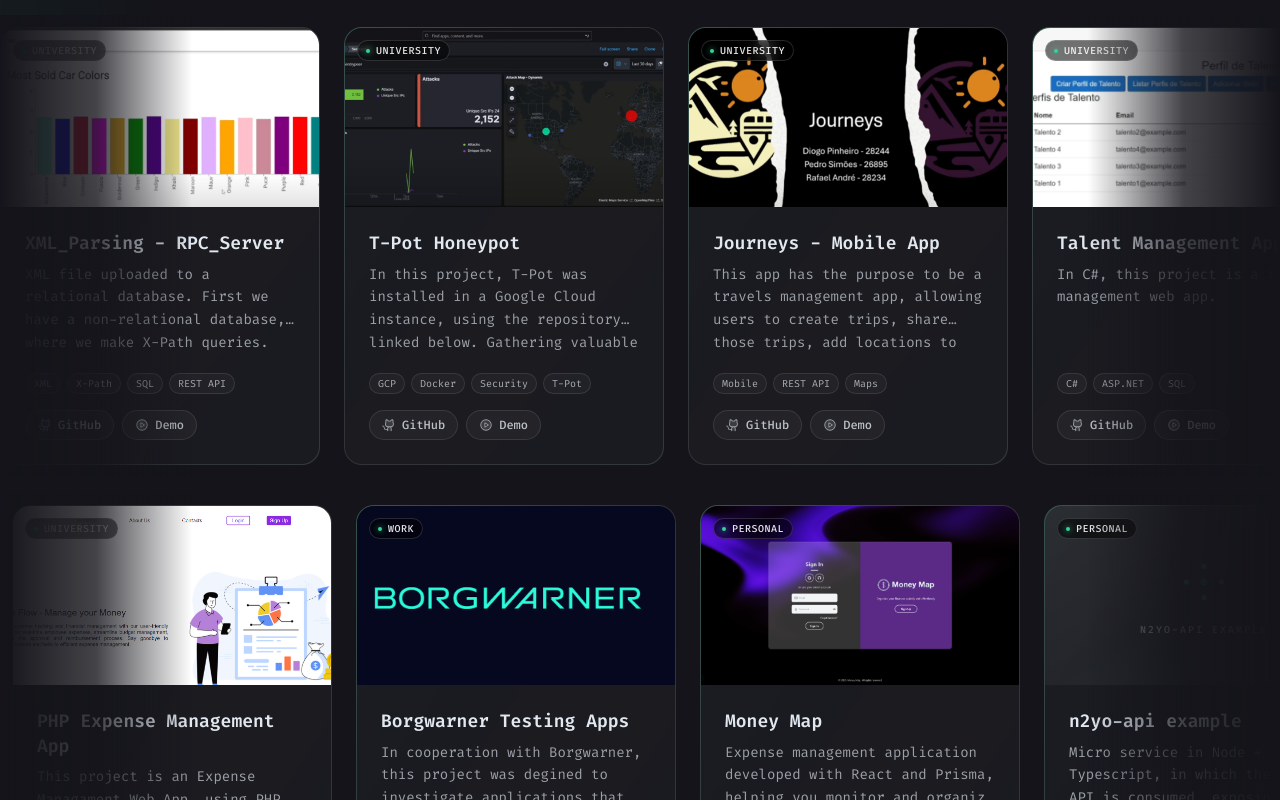
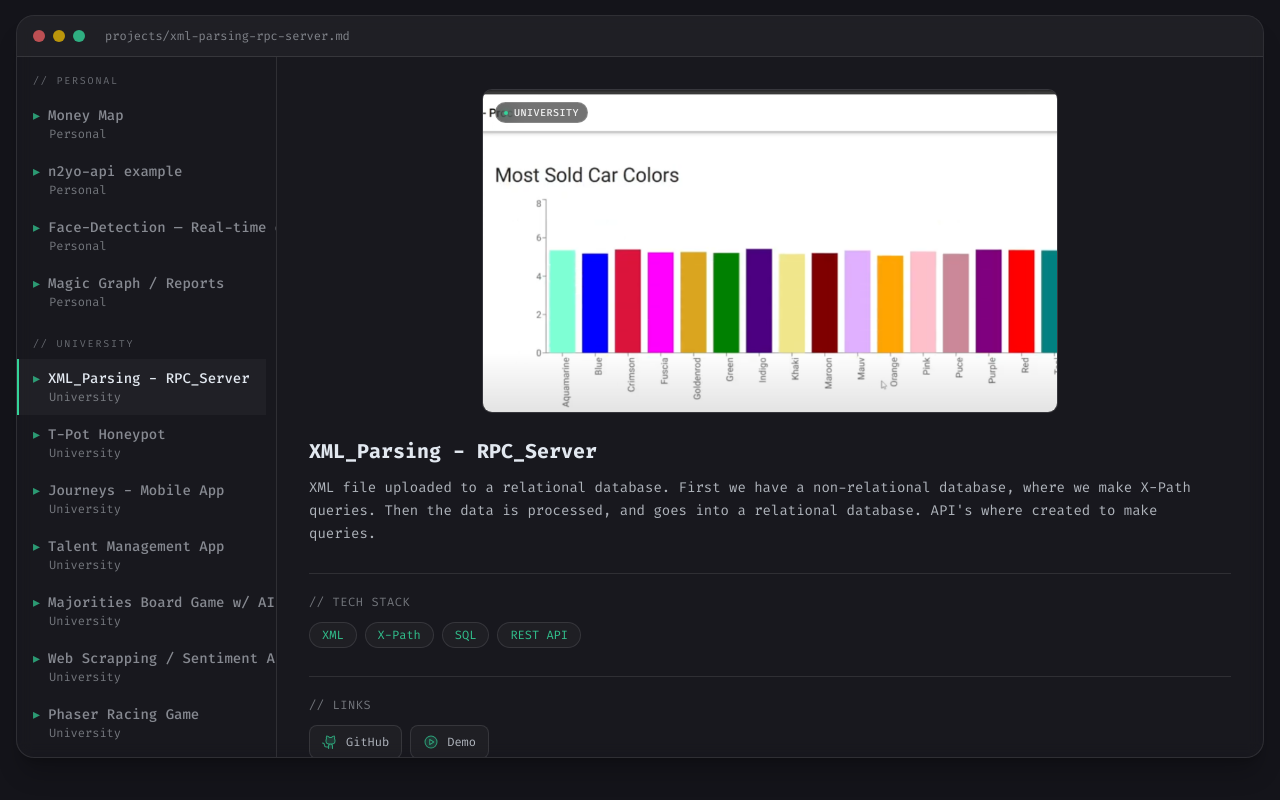
Before and after one commit to kromenz/ts-webport, a Next.js app: page / in a window 1280 px wide. Shown: the part 2080-2880 px from the top of the page. Built offline with nearby package versions, Linux system fonts and the light colour scheme.

Commit message:
refactored projects section

```diff
--- a/app/globals.css
+++ b/app/globals.css
@@ -228,31 +228,3 @@ body::-webkit-scrollbar-corner {
 .scrollbar-custom::-webkit-scrollbar-corner {
   background: transparent;
 }
-
-/* Projects section: infinite horizontal rows */
-@keyframes projects-marquee-left {
-  from {
-    transform: translateX(0);
-  }
-  to {
-    transform: translateX(-50%);
-  }
-}
-
-@keyframes projects-marquee-right {
-  from {
-    transform: translateX(-50%);
-  }
-  to {
-    transform: translateX(0);
-  }
-}
-
-/* Marquee: animation is applied inline in React (reliable). Pause on hover so users can read without the row jumping (changing animation-duration mid-run causes a position jump). */
-.projects-marquee-track:hover {
-  animation-play-state: paused;
-}
-
-.projects-marquee-row-shell {
-  overflow: hidden;
-}
--- a/app/src/components/Projects/Projects.tsx
+++ b/app/src/components/Projects/Projects.tsx
@@ -1,26 +1,23 @@
+/* eslint-disable react/jsx-no-comment-textnodes */
 "use client";
 
+import { useMemo, useState } from "react";
 import Image from "next/image";
-import { useEffect, useRef, useState } from "react";
+import { motion, AnimatePresence } from "framer-motion";
 import { GithubLogo, PlayCircle } from "@phosphor-icons/react";
 
 import { PROJECTS } from "@/src/data/data";
 
-function useMarqueeMotionFactor() {
-  const [factor, setFactor] = useState(1);
+type Project = (typeof PROJECTS)[number];
 
-  useEffect(() => {
-    const mq = window.matchMedia("(prefers-reduced-motion: reduce)");
-    const sync = () => setFactor(mq.matches ? 5 : 1);
-    sync();
-    mq.addEventListener("change", sync);
-    return () => mq.removeEventListener("change", sync);
-  }, []);
+const TYPE_ORDER = ["Work", "Personal", "University"] as const;
 
-  return factor;
+function slugify(value: string) {
+  return value
+    .toLowerCase()
+    .replace(/[^a-z0-9]+/g, "-")
+    .replace(/^-+|-+$/g, "");
 }
-
-type Project = (typeof PROJECTS)[number];
 
 function ProjectImagePlaceholder({ title }: { title: string }) {
   return (
@@ -57,241 +54,219 @@ function ProjectImagePlaceholder({ title }: { title: string }) {
   );
 }
 
-function ProjectCard({
-  project,
-  imageSizes,
-}: {
-  project: Project;
-  imageSizes: string;
-}) {
-  const cardRef = useRef<HTMLDivElement>(null);
+const Projects = () => {
+  const [activeIndex, setActiveIndex] = useState(0);
+  const active = PROJECTS[activeIndex];
 
-  const handleMouseMove = (e: React.MouseEvent<HTMLElement>) => {
-    const card = cardRef.current;
-    if (!card) return;
-    const rect = card.getBoundingClientRect();
-    card.style.setProperty("--mx", `${e.clientX - rect.left}px`);
-    card.style.setProperty("--my", `${e.clientY - rect.top}px`);
-  };
+  const groups = useMemo(() => {
+    const byType = new Map<string, { project: Project; index: number }[]>();
+    PROJECTS.forEach((project, index) => {
+      const key = project.type ?? "Other";
+      if (!byType.has(key)) byType.set(key, []);
+      byType.get(key)!.push({ project, index });
+    });
+    const ordered: {
+      type: string;
+      items: { project: Project; index: number }[];
+    }[] = [];
+    TYPE_ORDER.forEach((type) => {
+      const items = byType.get(type);
+      if (items && items.length > 0) ordered.push({ type, items });
+      byType.delete(type);
+    });
+    byType.forEach((items, type) => ordered.push({ type, items }));
+    return ordered;
+  }, []);
+
+  const activeSlug = slugify(active.title);
 
   return (
-    <article
-      onMouseMove={handleMouseMove}
-      className="group relative flex h-full w-full">
-      <div className="absolute inset-0 rounded-2xl bg-linear-to-br from-green-primary/20 via-transparent to-green-primary/5 p-px">
-        <div className="h-full w-full rounded-2xl bg-background/90" />
+    <section id="projects" className="pt-24 pb-32 md:pb-40">
+      <div className="container mx-auto px-4">
+        <h2 className="text-center text-2xl md:text-3xl font-bold text-foreground/80 mb-12 font-mono">
+          <span className="text-green-primary">{"~/"}</span>projects
+        </h2>
+
+        <div className="max-w-7xl mx-auto rounded-2xl border border-white/10 bg-white/2 backdrop-blur-sm overflow-hidden shadow-xl shadow-black/20">
+          {/* Window chrome */}
+          <div className="flex items-center gap-2 px-4 py-3 border-b border-white/10 bg-white/3">
+            <span className="w-3 h-3 rounded-full bg-red-400/70" />
+            <span className="w-3 h-3 rounded-full bg-yellow-400/70" />
+            <span className="w-3 h-3 rounded-full bg-green-primary/80" />
+            <span className="ml-3 text-xs text-foreground/50 font-mono truncate">
+              projects/{activeSlug}.md
+            </span>
           </div>
 
+          <div className="grid grid-cols-1 md:grid-cols-[260px_1fr] md:h-[700px]">
+            {/* Sidebar / file tree */}
+            <div className="flex md:flex-col overflow-x-auto md:overflow-x-visible md:overflow-y-auto border-b md:border-b-0 md:border-r border-white/10 scrollbar-custom">
+              {groups.map((group) => (
                 <div
-        ref={cardRef}
-        className="relative flex min-h-0 w-full flex-1 flex-col overflow-hidden rounded-2xl border border-white/10 bg-white/3 shadow-none transition-[border-color,box-shadow] duration-300 md:group-hover:border-green-primary/30 md:group-hover:shadow-[0_0_0_1px_rgba(52,211,153,0.15),0_24px_60px_-28px_rgba(0,0,0,0.65)]">
+                  key={group.type}
+                  className="flex md:block shrink-0 md:shrink">
+                  <div className="hidden md:block px-4 pt-4 pb-2 text-[10px] uppercase tracking-[0.18em] font-mono text-foreground/40">
+                    // {group.type.toLowerCase()}
+                  </div>
+                  {group.items.map(({ project, index }) => {
+                    const isActive = index === activeIndex;
+                    return (
+                      <button
+                        key={index}
+                        onClick={() => setActiveIndex(index)}
+                        className={`relative shrink-0 md:shrink text-left px-4 py-2.5 transition-colors font-mono text-sm whitespace-nowrap md:whitespace-normal ${
+                          isActive
+                            ? "bg-white/4 text-foreground"
+                            : "text-foreground/55 hover:text-foreground hover:bg-white/2"
+                        }`}>
+                        {isActive && (
+                          <motion.span
+                            layoutId="projectsTab"
+                            className="absolute left-0 top-0 bottom-0 w-0.5 bg-green-primary md:block hidden"
+                            transition={{
+                              type: "spring",
+                              stiffness: 500,
+                              damping: 35,
+                            }}
+                          />
+                        )}
+                        {isActive && (
+                          <motion.span
+                            layoutId="projectsTabMobile"
+                            className="absolute left-0 right-0 bottom-0 h-0.5 bg-green-primary md:hidden"
+                            transition={{
+                              type: "spring",
+                              stiffness: 500,
+                              damping: 35,
+                            }}
+                          />
+                        )}
+                        <div className="flex items-center gap-2">
+                          <span className="text-green-primary/70">{"▸"}</span>
+                          <span className="font-medium truncate">
+                            {project.title}
+                          </span>
+                        </div>
+                        <span className="block text-xs text-foreground/45 md:ml-4 ml-5">
+                          {project.type}
+                        </span>
+                      </button>
+                    );
+                  })}
+                </div>
+              ))}
+            </div>
+
+            {/* Content pane */}
+            <div className="relative md:min-h-0">
+              <AnimatePresence mode="wait">
+                <motion.div
+                  key={`project-${activeIndex}`}
+                  initial={{ opacity: 0, y: 8 }}
+                  animate={{ opacity: 1, y: 0 }}
+                  exit={{ opacity: 0, y: -8 }}
+                  transition={{ duration: 0.2, ease: "easeOut" }}
+                  className="p-6 md:p-8 md:absolute md:inset-0 md:overflow-y-auto scrollbar-custom">
+                  <div className="group relative mx-auto aspect-video w-full max-w-xl">
                     <div
-          className="pointer-events-none absolute inset-0 z-10 opacity-0 transition-opacity duration-300 md:group-hover:opacity-100"
-          style={{
-            background:
-              "radial-gradient(420px circle at var(--mx,50%) var(--my,50%), rgba(52,211,153,0.16), transparent 45%)",
-          }}
+                      className="pointer-events-none absolute -inset-6 rounded-3xl bg-green-primary/25 opacity-0 blur-3xl transition-opacity duration-500 group-hover:opacity-100"
                       aria-hidden
                     />
-
-        <div className="relative aspect-video shrink-0 overflow-hidden bg-white/4">
-          {project.imageUrl ? (
+                    <div className="relative h-full w-full overflow-hidden rounded-lg border border-white/10 bg-white/4 transition-colors duration-300 group-hover:border-green-primary/40">
+                      {active.imageUrl ? (
                         <Image
-              src={project.imageUrl}
-              alt={`Preview for ${project.title}`}
+                          src={active.imageUrl}
+                          alt={`Preview for ${active.title}`}
                           fill
-              sizes={imageSizes}
-              className="object-cover motion-safe:md:group-hover:scale-[1.03] motion-safe:transition-transform motion-safe:duration-500 motion-safe:ease-out"
+                          sizes="(max-width: 768px) 100vw, 40rem"
+                          className="object-cover"
                         />
                       ) : (
-            <ProjectImagePlaceholder title={project.title} />
+                        <ProjectImagePlaceholder title={active.title} />
                       )}
-          <div className="pointer-events-none absolute inset-0 bg-linear-to-t from-black/40 via-transparent to-transparent opacity-0 transition-opacity duration-300 md:group-hover:opacity-100" />
                       <div className="pointer-events-none absolute left-3 top-3 inline-flex max-w-[calc(100%-1.5rem)] items-center gap-1.5 rounded-full border border-white/15 bg-black/55 backdrop-blur-sm px-2 py-0.5 text-[10px] font-medium uppercase tracking-wider text-white/90 font-mono">
                         <span
                           className="h-1 w-1 shrink-0 rounded-full bg-green-primary shadow-[0_0_6px_rgba(52,211,153,0.9)]"
                           aria-hidden
                         />
-            <span className="truncate">{project.type}</span>
+                        <span className="truncate">{active.type}</span>
+                      </div>
                     </div>
                   </div>
 
-        <div className="flex flex-1 flex-col p-4 sm:p-5 md:p-6">
-          <h3 className="text-base sm:text-lg font-semibold leading-snug text-foreground">
-            {project.title}
+                  <div className="mt-6 flex flex-col md:flex-row md:items-baseline md:justify-between gap-1 mb-1">
+                    <h3 className="text-xl font-bold text-foreground">
+                      {active.title}
                     </h3>
-          <p className="mt-2 line-clamp-3 flex-1 text-sm leading-relaxed text-foreground/65">
-            {project.description}
+                  </div>
+
+                  <p className="mt-3 text-sm leading-relaxed text-foreground/75">
+                    {active.description}
                   </p>
-          {project.tech && project.tech.length > 0 && (
-            <ul className="mt-4 flex flex-wrap gap-1.5">
-              {project.tech.slice(0, 4).map((t) => (
-                <li
+
+                  {active.tech && active.tech.length > 0 && (
+                    <div className="mt-7 pt-5 border-t border-white/10">
+                      <p className="text-xs uppercase tracking-wider text-foreground/45 font-mono mb-3">
+                        // tech stack
+                      </p>
+                      <div className="flex flex-wrap gap-2">
+                        {active.tech.map((t, i) => (
+                          <motion.span
                             key={t}
-                  className="rounded-full border border-white/10 bg-white/3 px-2 py-0.5 text-[10px] font-mono text-foreground/70">
+                            initial={{ opacity: 0, y: 4 }}
+                            animate={{ opacity: 1, y: 0 }}
+                            transition={{
+                              duration: 0.2,
+                              delay: 0.05 * i,
+                            }}
+                            className="px-3 py-1 text-xs rounded-full border border-white/10 bg-white/3 text-green-primary/90 hover:border-green-primary/40 hover:bg-green-primary/10 transition-colors cursor-default font-mono">
                             {t}
-                </li>
+                          </motion.span>
                         ))}
-            </ul>
+                      </div>
+                    </div>
                   )}
-          <div className="mt-4 flex flex-wrap gap-2">
+
+                  <div className="mt-7 pt-5 border-t border-white/10">
+                    <p className="text-xs uppercase tracking-wider text-foreground/45 font-mono mb-3">
+                      // links
+                    </p>
+                    <div className="flex flex-wrap gap-2">
                       <a
-              href={project.githubUrl}
+                        href={active.githubUrl}
                         target="_blank"
                         rel="noopener noreferrer"
-              aria-label={`GitHub repository for ${project.title}`}
-              className="inline-flex items-center gap-1.5 rounded-full border border-white/10 bg-white/4 px-3 py-1.5 text-xs font-medium text-foreground/80 transition-colors hover:border-green-primary/40 hover:bg-green-primary/10 hover:text-green-primary font-mono">
+                        aria-label={`GitHub repository for ${active.title}`}
+                        className="inline-flex items-center gap-2 rounded-md border border-white/10 bg-white/3 px-3 py-2 font-mono text-xs text-foreground/75 transition-colors hover:border-green-primary/40 hover:bg-green-primary/10 hover:text-foreground">
                         <GithubLogo
-                className="h-3.5 w-3.5 opacity-80"
+                          className="h-4 w-4 shrink-0 text-green-primary/70"
                           aria-hidden
                           weight="duotone"
                         />
-              GitHub
+                        <span className="truncate">GitHub</span>
                       </a>
-            {project.videoUrl ? (
+                      {active.videoUrl ? (
                         <a
-                href={project.videoUrl}
+                          href={active.videoUrl}
                           target="_blank"
                           rel="noopener noreferrer"
-                aria-label={`Demo video for ${project.title}`}
-                className="inline-flex items-center gap-1.5 rounded-full border border-white/10 bg-white/4 px-3 py-1.5 text-xs font-medium text-foreground/80 transition-colors hover:border-green-primary/40 hover:bg-green-primary/10 hover:text-green-primary font-mono">
+                          aria-label={`Demo video for ${active.title}`}
+                          className="inline-flex items-center gap-2 rounded-md border border-white/10 bg-white/3 px-3 py-2 font-mono text-xs text-foreground/75 transition-colors hover:border-green-primary/40 hover:bg-green-primary/10 hover:text-foreground">
                           <PlayCircle
-                  className="h-3.5 w-3.5 opacity-80"
+                            className="h-4 w-4 shrink-0 text-green-primary/70"
                             aria-hidden
                             weight="duotone"
                           />
-                Demo
+                          <span className="truncate">Demo</span>
                         </a>
                       ) : null}
                     </div>
                   </div>
-      </div>
-    </article>
-  );
-}
-
-const MARQUEE_IMAGE_SIZES = "20rem";
-
-function MarqueeRow({
-  projects,
-  direction,
-  durationSec,
-  motionFactor,
-}: {
-  projects: Project[];
-  direction: "left" | "right";
-  durationSec: number;
-  motionFactor: number;
-}) {
-  if (projects.length === 0) return null;
-
-  // Two copies — the minimum to make a seamless infinite scroll.
-  const loop = [...projects, ...projects];
-  const animationName =
-    direction === "left" ? "projects-marquee-left" : "projects-marquee-right";
-  const effectiveDurationSec = durationSec * motionFactor;
-
-  return (
-    <div className="projects-marquee-row-shell relative py-3">
-      <div
-        className="pointer-events-none absolute inset-y-0 left-0 z-10 w-16 bg-linear-to-r from-background via-background/80 to-transparent md:w-32 lg:w-48"
-        aria-hidden
-      />
-      <div
-        className="pointer-events-none absolute inset-y-0 right-0 z-10 w-16 bg-linear-to-l from-background via-background/80 to-transparent md:w-32 lg:w-48"
-        aria-hidden
-      />
-      <div
-        className="projects-marquee-track flex w-max items-stretch gap-6"
-        style={{
-          animationName,
-          animationDuration: `${effectiveDurationSec}s`,
-          animationTimingFunction: "linear",
-          animationIterationCount: "infinite",
-          willChange: "transform",
-        }}>
-        {loop.map((project, index) => (
-          <div
-            key={`${direction}-${project.title}-${index}`}
-            className="flex w-80 shrink-0">
-            <ProjectCard project={project} imageSizes={MARQUEE_IMAGE_SIZES} />
-          </div>
-        ))}
+                </motion.div>
+              </AnimatePresence>
             </div>
           </div>
-  );
-}
-
-const GRID_IMAGE_SIZES =
-  "(max-width: 640px) calc(100vw - 2rem), (max-width: 768px) calc((100vw - 3rem) / 2), (max-width: 1024px) calc((100vw - 4rem) / 3), 20rem";
-
-const Projects = () => {
-  const motionFactor = useMarqueeMotionFactor();
-  const mid = Math.ceil(PROJECTS.length / 2);
-  const rowTop = PROJECTS.slice(0, mid);
-  const rowBottom = PROJECTS.slice(mid);
-
-  return (
-    <section
-      id="projects"
-      className="relative overflow-hidden py-20 md:py-24">
-      <div
-        className="pointer-events-none absolute inset-0 opacity-[0.25]"
-        aria-hidden>
-        <div className="absolute -left-1/4 top-0 h-[420px] w-[420px] rounded-full bg-green-primary/15 blur-[60px]" />
-        <div className="absolute -right-1/4 bottom-0 h-[380px] w-[380px] rounded-full bg-green-primary/10 blur-[60px]" />
-        <div
-          className="absolute inset-0 opacity-[0.12]"
-          style={{
-            backgroundImage: `
-              linear-gradient(to right, rgb(255 255 255 / 0.06) 1px, transparent 1px),
-              linear-gradient(to bottom, rgb(255 255 255 / 0.06) 1px, transparent 1px)
-            `,
-            backgroundSize: "48px 48px",
-          }}
-        />
         </div>
-
-      <div className="container relative z-10 mx-auto px-4">
-        <div className="mx-auto mb-10 md:mb-12 max-w-2xl text-center">
-          <h2 className="text-2xl md:text-3xl font-bold text-foreground/80 font-mono">
-            <span className="text-green-primary">{"~/"}</span>projects
-          </h2>
-        </div>
-      </div>
-
-      {/* Small / Medium: responsive grid (no horizontal scroll) */}
-      <div className="lg:hidden">
-        <div className="mx-auto w-full max-w-6xl px-4 sm:px-6">
-          <ul className="grid grid-cols-1 gap-5 sm:grid-cols-2 sm:gap-6 md:grid-cols-3">
-            {PROJECTS.map((project) => (
-              <li key={`grid-${project.title}`} className="flex">
-                <ProjectCard
-                  project={project}
-                  imageSizes={GRID_IMAGE_SIZES}
-                />
-              </li>
-            ))}
-          </ul>
-        </div>
-      </div>
-
-      {/* Large: animated marquee rows */}
-      <div className="relative left-1/2 z-10 hidden w-screen max-w-[100vw] -translate-x-1/2 space-y-4 overflow-x-hidden lg:block">
-        <MarqueeRow
-          projects={rowTop}
-          direction="left"
-          durationSec={30}
-          motionFactor={motionFactor}
-        />
-        {rowBottom.length > 0 && (
-          <MarqueeRow
-            projects={rowBottom}
-            direction="right"
-            durationSec={30}
-            motionFactor={motionFactor}
-          />
-        )}
       </div>
     </section>
   );
--- a/app/src/data/data.ts
+++ b/app/src/data/data.ts
@@ -82,7 +82,7 @@ export const PROJECTS = [
     description:
       "In cooperation with Borgwarner, this project was degined to investigate applications that provided usefull insights in testing of web apps, in this case a Python web app. ",
     githubUrl: "https://github.com/diogoPinheiro11/borgwarner-test-app",
-    type: "Work",
+    type: "University",
     tech: ["Python", "Testing", "Web"],
   },
   {
```
Lines whose indentation alone changed are shown as unchanged.
